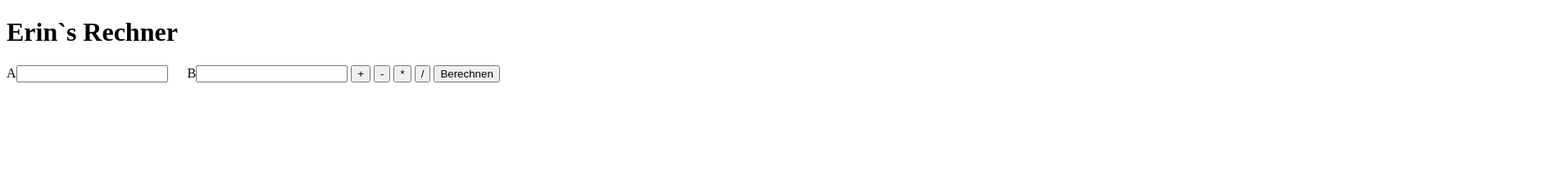
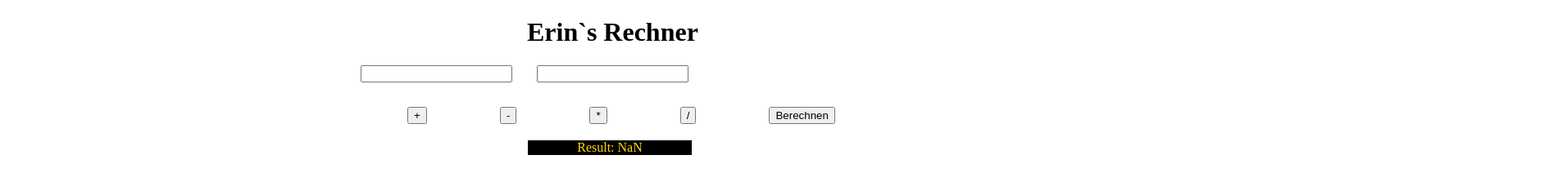
Before and after one commit to ErinQehaja/01_Basics, a plain HTML site: page HTML_JS/01_Übung/index.html in a window 1280 px wide. Both pictures are taken after a click on the button "Berechnen". Shown: the whole page at 82% size, 1907 px wide, since content can reach past the window. Drawn offline with Linux system fonts and the light colour scheme.

Commit message:
01_Mini Rechner DONE CSS

```diff
--- a/HTML_JS/01_Übung/index.html
+++ b/HTML_JS/01_Übung/index.html
@@ -11,17 +11,24 @@
 </head>
 
 <body>
+    <div id="title">
         <h1>Erin`s Rechner</h1>
+    </div>
     <div id="content">
-        A<input type="text" id="number1" />
+        <div id="inputs">
+            <input type="text" id="number1" />
             <div id="sign"></div>
-        B<input type="text" id="number2" />
+            <input type="text" id="number2" />
+        </div>
+        <div id="zeichen">
             <button onclick="buttonPlus()">+</button>
             <button onclick="buttonMinus()">-</button>
             <button onclick="buttonMultiply()">*</button>
             <button onclick="buttonDivide()">/</button>
             <button onclick="buttonClick()">Berechnen</button>
         </div>
+        <div id="result"></div>
+    </div>
 </body>
 
 </html>
--- a/HTML_JS/01_Übung/script.js
+++ b/HTML_JS/01_Übung/script.js
@@ -50,5 +50,9 @@ function buttonClick() {
         default:
             result = 'Invalid Operation';
     }
-    console.log(result);
+    displayResult(result);
 }
+function displayResult(result) {
+    let resultDiv = document.getElementById('result');
+    resultDiv.textContent = "Result: " + result;
+}
--- a/HTML_JS/01_Übung/style.css
+++ b/HTML_JS/01_Übung/style.css
@@ -6,3 +6,33 @@
     padding-left: 10px;
     padding-right: 10px;
 }
+
+#inputs {
+    display: flex;
+    justify-content: center;
+}
+
+#zeichen {
+    width: 700px;
+    left: 400px;
+    display: flex;
+    justify-content: space-evenly;
+    position: relative;
+    top: 30px;
+}
+
+#title {
+    position: relative;
+    left: 635px;
+}
+
+#result {
+    display: flex;
+    justify-content: center;
+    position: relative;
+    top: 50px;
+    color: gold;
+    background-color: black;
+    width: 200px;
+    left: 636px;
+}
```
Lines whose indentation alone changed are shown as unchanged.
